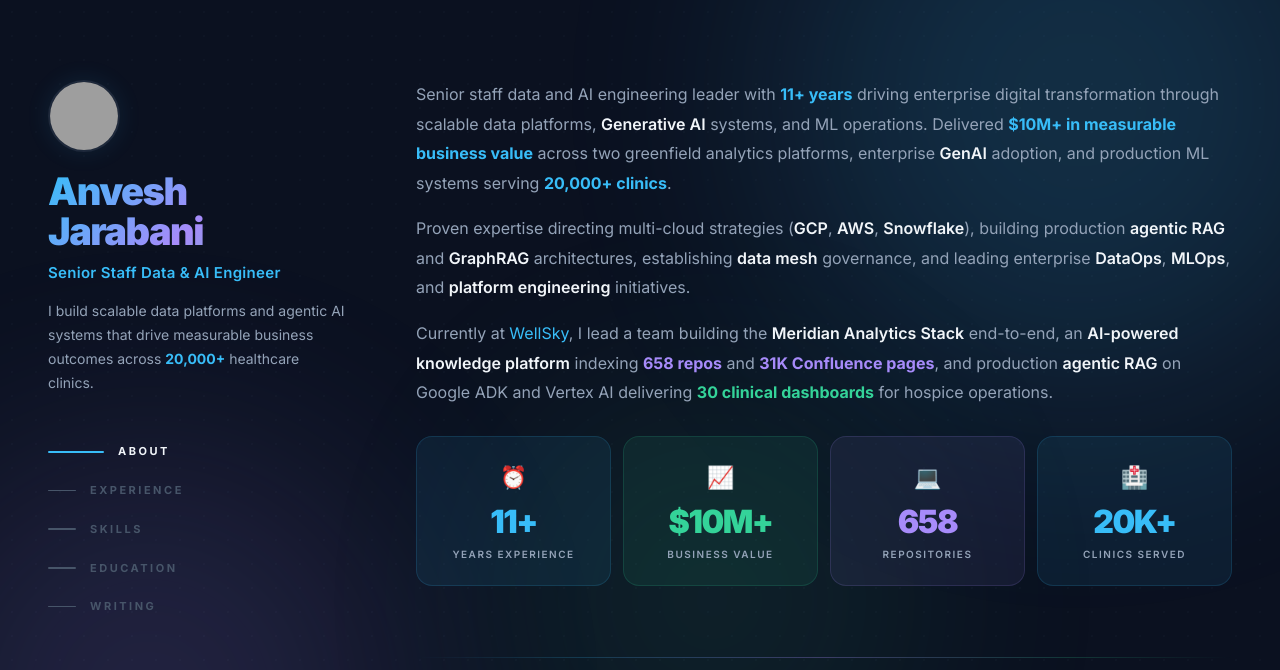
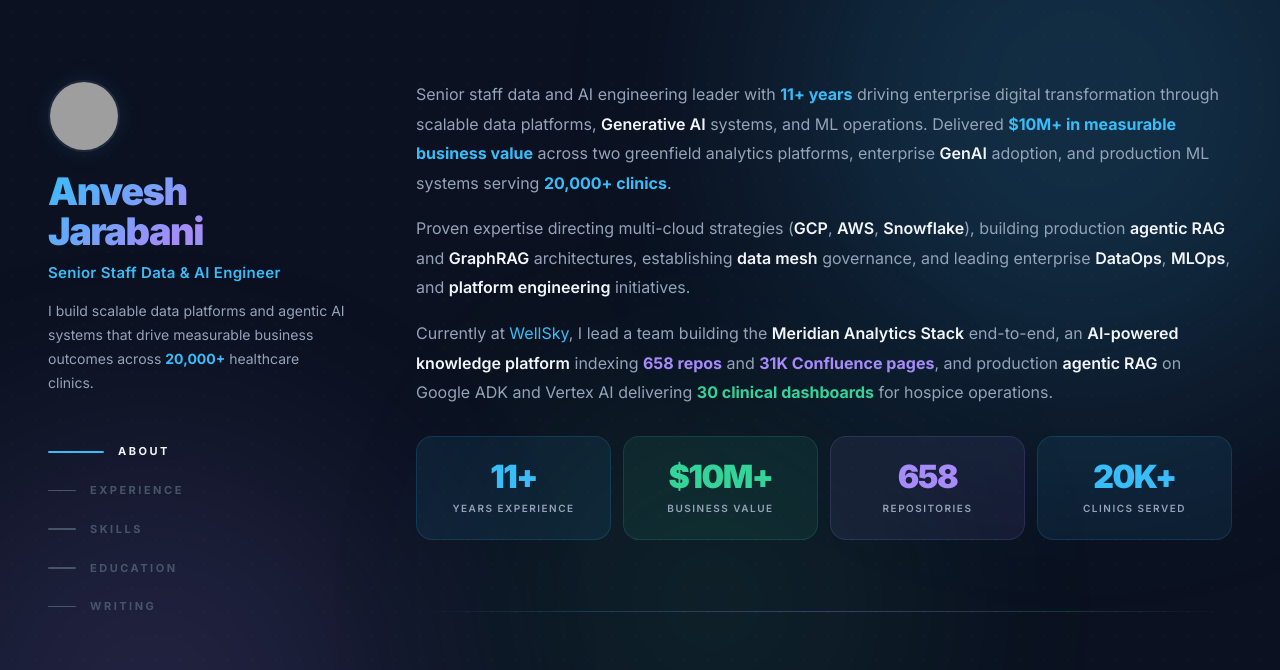
Before and after one commit to AnveshJarabani/portfolio, a plain HTML site: page index.html in a window 1280 px wide. Shown: the top 670 px of the page. Drawn offline with Linux system fonts and the light colour scheme; grey boxes are pictures that could not be loaded.

Commit message:
remove emoji icons from KPI cards

```diff
--- a/index.html
+++ b/index.html
@@ -587,10 +587,10 @@ footer a:hover { color: var(--accent); }
   </div>
 
   <div class="stats-row">
-    <div class="stat-card reveal" style="--d:200"><span class="stat-icon">&#9200;</span><div class="stat-num">11+</div><div class="stat-label">Years Experience</div></div>
-    <div class="stat-card reveal" style="--d:260"><span class="stat-icon">&#128200;</span><div class="stat-num">$10M+</div><div class="stat-label">Business Value</div></div>
-    <div class="stat-card reveal" style="--d:320"><span class="stat-icon">&#128187;</span><div class="stat-num">658</div><div class="stat-label">Repositories</div></div>
-    <div class="stat-card reveal" style="--d:380"><span class="stat-icon">&#127973;</span><div class="stat-num">20K+</div><div class="stat-label">Clinics Served</div></div>
+    <div class="stat-card reveal" style="--d:200"><div class="stat-num">11+</div><div class="stat-label">Years Experience</div></div>
+    <div class="stat-card reveal" style="--d:260"><div class="stat-num">$10M+</div><div class="stat-label">Business Value</div></div>
+    <div class="stat-card reveal" style="--d:320"><div class="stat-num">658</div><div class="stat-label">Repositories</div></div>
+    <div class="stat-card reveal" style="--d:380"><div class="stat-num">20K+</div><div class="stat-label">Clinics Served</div></div>
   </div>
 </section>
 
```
